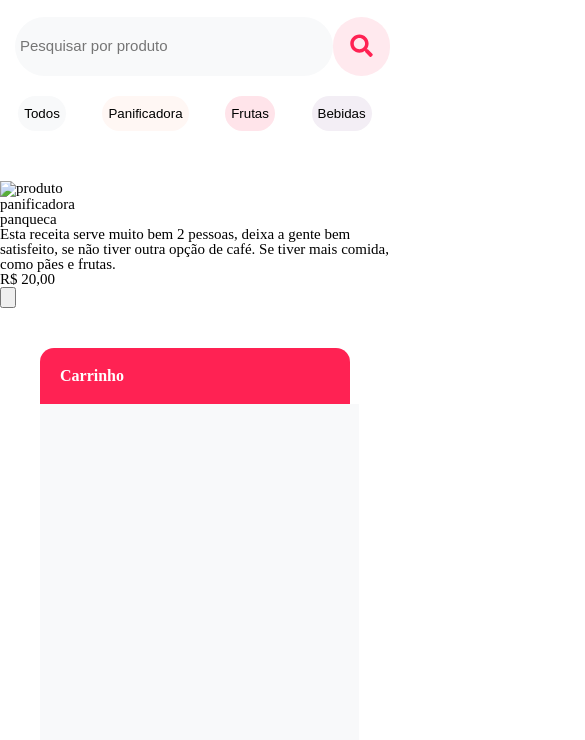
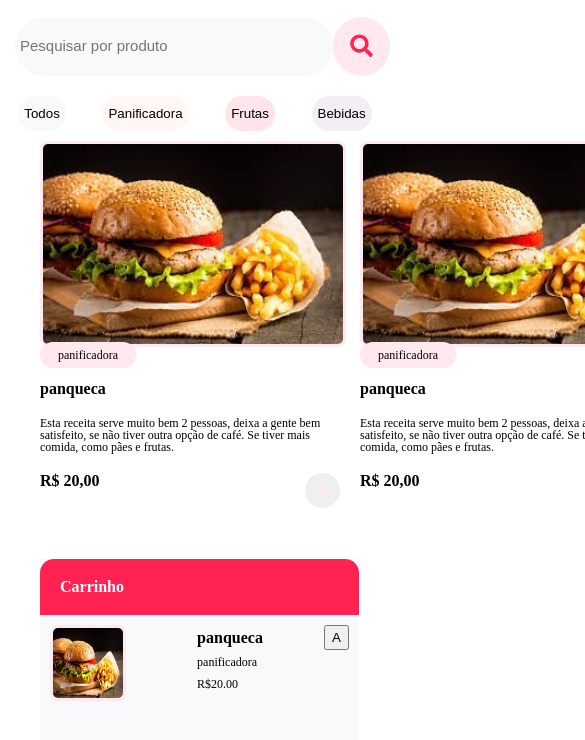
Before and after one commit to nicollasanderson/KenzieFood, a plain HTML site: page index.html in a window 390 px wide. Shown: the part 46-786 px from the top of the page, 585 px wide, since content can reach past the window. Drawn offline with Linux system fonts and the light colour scheme.

Commit message:
feat: finalizando html e css responsivo

```diff
--- a/index.css
+++ b/index.css
@@ -1,5 +1,5 @@
 body{
-    font-size: 15px;
+    font-size: 12px;
 }
 
 header{
@@ -53,6 +53,7 @@ header button img{
     justify-content: space-around;
     max-width: 440px;
     margin-bottom: 50px;
+    margin: auto;
 }
 
 .listaFiltros li button{
@@ -77,13 +78,67 @@ header button img{
     background-color: #F3EEF5;
 }
 
+.listaProdutos{
+    display: flex;
+    flex-wrap: nowrap;
+    margin-left: 30px;
+}
+
+.listaProdutos li{
+    width: 300px;
+    margin: 10px;
+}
+
+.listaProdutos li img{
+    width: 300px;
+    border-radius: 8px;
+    border-style: solid;
+    border-width: 3px;
+    border-color: #FFE9EE;
+}
+
+.listaProdutos li span{
+    border-radius: 30px;
+    padding: 6px 18px 6px 18px;
+    background-color: #FFE9EE;
+}
+
+.listaProdutos h3{
+    margin-top: 20px;
+    margin-bottom: 20px;
+    font-weight: 700;
+    font-size: 16px;
+}
+
+.listaProdutos p{
+    margin-bottom: 20px
+}
+
+.comprar{
+    display: flex;
+    justify-content: space-between;
+}
+
+.comprar p{
+    font-weight: 700;
+    font-size: 16px;
+}
+
+.comprar button{
+    width: 35px;
+    height: 35px;
+    color: #E4F7EF;
+    border-style: none;
+    border-radius: 100px;
+}
+
 aside{
    display: flex;
    flex-direction: column;
    margin: 40px;
 }
 
-aside h3{
+aside h2{
     background-color: #FF2253;
     font-size: 16px;
     max-width: 300px;
@@ -102,4 +157,70 @@ aside ul{
     left: 1166px;
     top: 184px;
     border-radius: 0px;
+    margin: auto;
+
 }
+
+.listaCarrinho{
+    display: flex;
+    flex-direction: column;
+}
+
+.listaCarrinho li{
+    display: flex;
+    margin: 10px;
+    justify-content: space-between;
+}
+
+.listaCarrinho img{
+    width: 70px;
+    height: 70px;
+    border-radius: 8px;
+    border-style: solid;
+    border-width: 3px;
+    border-color: #FFE9EE;
+}
+
+.infoProdutros{
+    margin-left: 10px;
+}
+
+.listaCarrinho h3{
+    font-weight: bold;
+    font-size: 16px;
+    margin-top: 5px;
+    margin-bottom: 10px;
+}
+
+.listaCarrinho p{
+    margin-top: 10px;
+}
+
+.listaCarrinho button{
+    width: 25px;
+    height: 25px;
+}
+
+@media only screen and (min-width: 769px){
+body{
+    background-color: #F5F5F5;
+}
+
+header{
+    flex-direction: row;
+    justify-content: space-around;
+    background-color: #FFFFFF;
+    margin-bottom: 40px;
+}
+
+.listaProdutos{
+    max-width: 1000px;
+    flex-wrap: wrap;
+}
+
+.float{
+    display: flex;
+    align-items: flex-start;
+}
+
+}
--- a/index.html
+++ b/index.html
@@ -16,6 +16,7 @@
             <button><img src="imgs/Text.svg" alt="pesquisa"></button>
         </div>
     </header>
+    <div class="float">
     <main>
         <ul class="listaFiltros">
             <li>
@@ -34,7 +35,59 @@
         <ul class="listaProdutos">
             <li>
                 <figure>
-                    <img src="#" alt="produto">
+                    <img src="imgs/download.jpeg" alt="produto">
+                </figure>
+                <span>panificadora</span>
+                <h3>panqueca</h3>
+                <p>Esta receita serve muito bem 2 pessoas, deixa a gente bem satisfeito, se não tiver outra opção de café. Se tiver mais comida, como pães e frutas.
+                </p>
+                <div class="comprar">
+                    <p>R$ 20,00</p>
+                    <button><img src="" alt=""></button>
+                </div>
+            </li>
+            <li>
+                <figure>
+                    <img src="imgs/download.jpeg" alt="produto">
+                </figure>
+                <span>panificadora</span>
+                <h3>panqueca</h3>
+                <p>Esta receita serve muito bem 2 pessoas, deixa a gente bem satisfeito, se não tiver outra opção de café. Se tiver mais comida, como pães e frutas.
+                </p>
+                <div class="comprar">
+                    <p>R$ 20,00</p>
+                    <button><img src="" alt=""></button>
+                </div>
+            </li>
+            <li>
+                <figure>
+                    <img src="imgs/download.jpeg" alt="produto">
+                </figure>
+                <span>panificadora</span>
+                <h3>panqueca</h3>
+                <p>Esta receita serve muito bem 2 pessoas, deixa a gente bem satisfeito, se não tiver outra opção de café. Se tiver mais comida, como pães e frutas.
+                </p>
+                <div class="comprar">
+                    <p>R$ 20,00</p>
+                    <button><img src="" alt=""></button>
+                </div>
+            </li>
+            <li>
+                <figure>
+                    <img src="imgs/download.jpeg" alt="produto">
+                </figure>
+                <span>panificadora</span>
+                <h3>panqueca</h3>
+                <p>Esta receita serve muito bem 2 pessoas, deixa a gente bem satisfeito, se não tiver outra opção de café. Se tiver mais comida, como pães e frutas.
+                </p>
+                <div class="comprar">
+                    <p>R$ 20,00</p>
+                    <button><img src="" alt=""></button>
+                </div>
+            </li>
+            <li>
+                <figure>
+                    <img src="imgs/download.jpeg" alt="produto">
                 </figure>
                 <span>panificadora</span>
                 <h3>panqueca</h3>
@@ -48,8 +101,19 @@
         </ul>
     </main>
     <aside>
-        <h3>Carrinho</h3>
-        <ul class="listaCarrinho"></ul>
+        <ul class="listaCarrinho">
+            <h2>Carrinho</h2>
+            <li>
+                <img src="imgs/download.jpeg" alt="produto">
+                <div class="infoProdutros">
+                    <h3>panqueca</h3>
+                    <span>panificadora</span>
+                    <p>R$20.00</p>
+                </div>
+                <button>A</button>
+            </li>
+        </ul>
     </aside>
+    </div>
 </body>
 </html>
```
Also changed, not shown: imgs/download.jpeg (added).
